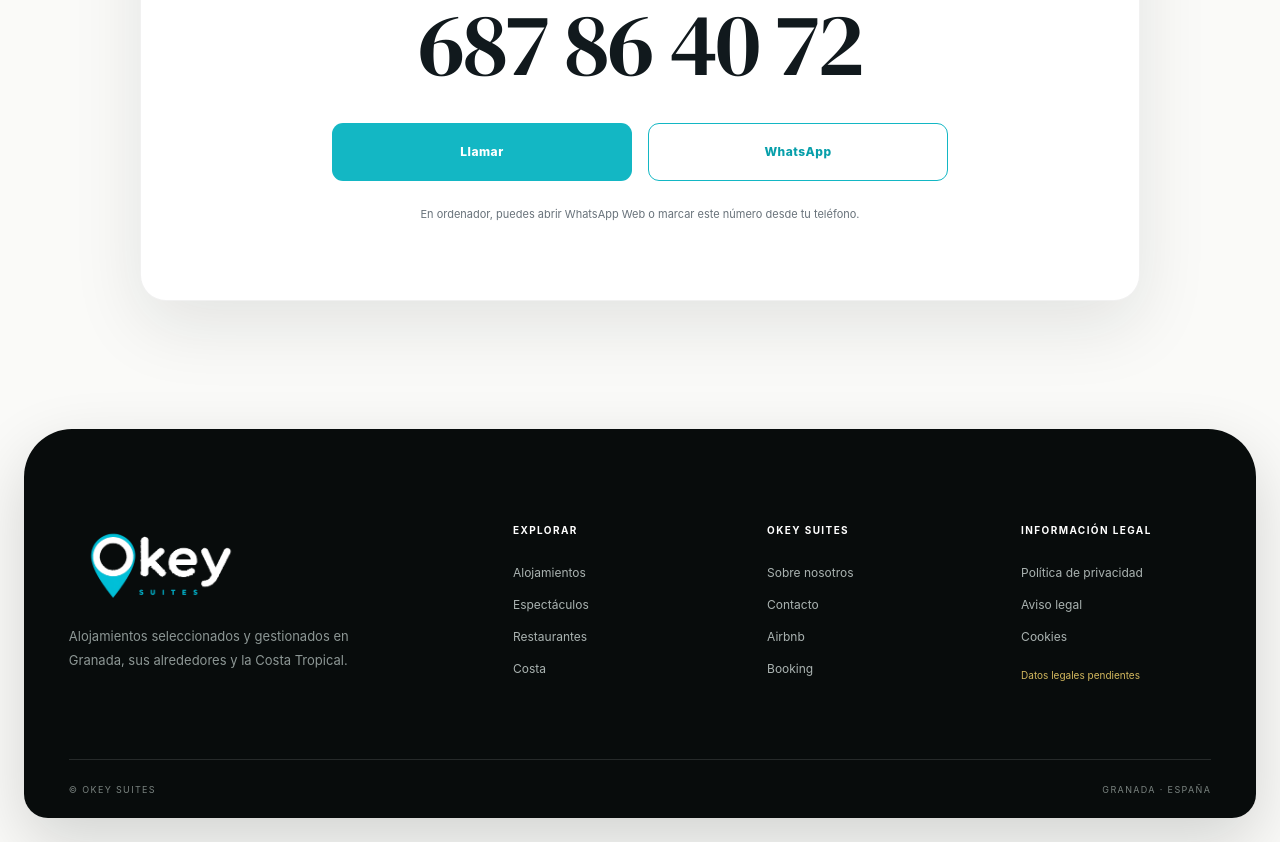
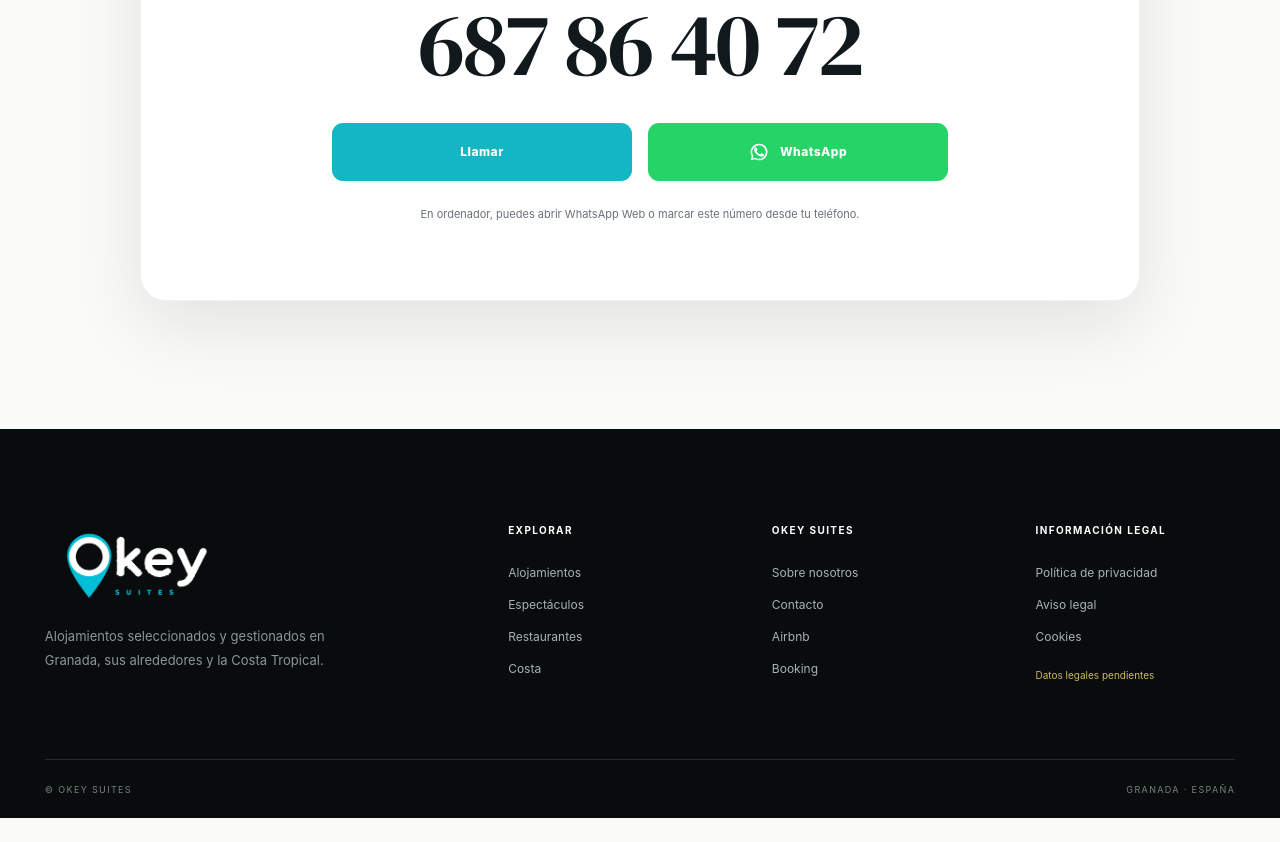
Before and after one commit to IJustDaniii/keysuites-web2, a Next.js app: page /contacto in a window 1280 px wide. Shown: the part 820-1662 px from the top of the page. After the commit the page ends 1638 px from the top, so only its background shows below. Built offline with nearby package versions, Linux system fonts and the light colour scheme.

Commit message:
footer y boton wasap

```diff
--- a/app/contacto/page.tsx
+++ b/app/contacto/page.tsx
@@ -26,6 +26,9 @@
           {copy.callButton}
         </a>
         <a className="contact-action contact-action-whatsapp" href={copy.details.whatsappUrl} target="_blank" rel="noopener noreferrer" aria-label={`Hablar por WhatsApp con el ${copy.details.phoneDisplay}`}>
+          <svg className="contact-action-icon" viewBox="0 0 24 24" aria-hidden="true" focusable="false">
+            <path fill="currentColor" d="M17.472 14.382c-.297-.149-1.758-.867-2.03-.967-.273-.099-.471-.148-.67.15-.197.297-.767.966-.94 1.164-.173.199-.347.223-.644.075-.297-.15-1.255-.463-2.39-1.475-.883-.788-1.48-1.761-1.653-2.059-.173-.297-.018-.458.13-.606.134-.133.298-.347.446-.52.149-.174.198-.298.298-.497.099-.198.05-.371-.025-.52-.075-.149-.669-1.612-.916-2.207-.242-.579-.487-.5-.669-.51-.173-.008-.371-.01-.57-.01-.198 0-.52.074-.792.372-.272.297-1.04 1.016-1.04 2.479 0 1.462 1.065 2.875 1.213 3.074.149.198 2.096 3.2 5.077 4.487.709.306 1.262.489 1.694.626.712.226 1.36.194 1.872.118.571-.085 1.758-.719 2.006-1.413.248-.694.248-1.289.173-1.413-.074-.124-.272-.198-.57-.347M12.004 2a9.98 9.98 0 0 0-8.66 14.97L2 22l5.18-1.36A10 10 0 1 0 12.004 2m0 18.2a8.2 8.2 0 0 1-4.18-1.145l-.3-.178-3.075.807.82-2.997-.195-.308A8.2 8.2 0 1 1 12.004 20.2"/>
+          </svg>
           {copy.whatsappButton}
         </a>
       </div>
--- a/app/globals.css
+++ b/app/globals.css
@@ -267,7 +267,8 @@
 .contact-actions { display:flex; justify-content:center; gap:14px; }
 .contact-action { width:min(230px,100%); min-height:58px; padding:16px 24px; display:inline-flex; align-items:center; justify-content:center; gap:11px; color:white; font-size:12px; font-weight:800; letter-spacing:.04em; transition:transform var(--motion-fast),box-shadow var(--motion-fast),filter var(--motion-fast); }
 .contact-action-call { background:#1677d2; }
-.contact-action-whatsapp { background:#1f9f55; }
+.contact-action-whatsapp { background:#25d366; }
+.contact-action-icon { width:20px; height:20px; flex:0 0 20px; }
 .contact-action:hover { transform:translateY(-2px); box-shadow:0 12px 28px rgba(5,32,31,.14); filter:brightness(.96); }
 .contact-action:focus-visible { outline:3px solid var(--aqua); outline-offset:4px; }
 .contact-desktop-note { max-width:580px; margin:24px auto 0; color:var(--muted); font-size:11px; line-height:1.65; }
@@ -571,10 +572,10 @@
 .contact-actions { gap:16px; }
 .contact-action { width:min(300px,100%); min-height:58px; border-radius:11px; box-shadow:none; }
 .contact-action-call { background:var(--aqua); }
-.contact-action-whatsapp { border:1px solid var(--aqua); background:#fff; color:var(--deep); }
+.contact-action-whatsapp { border:0; background:#25d366; color:#fff; }
 .contact-action:hover { box-shadow:0 12px 28px rgba(17,25,29,.10); }
 
-.site-footer { width:calc(100% - 48px); margin:0 auto 24px; border-radius:48px 48px 24px 24px; box-shadow:0 24px 65px rgba(8,12,12,.16); }
+.site-footer { width:100%; margin:0; border-radius:0; box-shadow:none; }
 
 @media (max-width:980px) {
   .site-header { width:calc(100% - 28px); height:78px; grid-template-columns:1fr auto; border-radius:22px; }
@@ -620,7 +621,7 @@
   .contact-card h2 { font-size:clamp(48px,14vw,68px); }
   .contact-side { padding:22px; }
   .group-information,.principles,.booking-section { border-radius:28px; }
-  .site-footer { border-radius:32px 32px 18px 18px; }
+  .site-footer { border-radius:0; }
 }
 
 @media (prefers-reduced-motion:reduce) {
```
